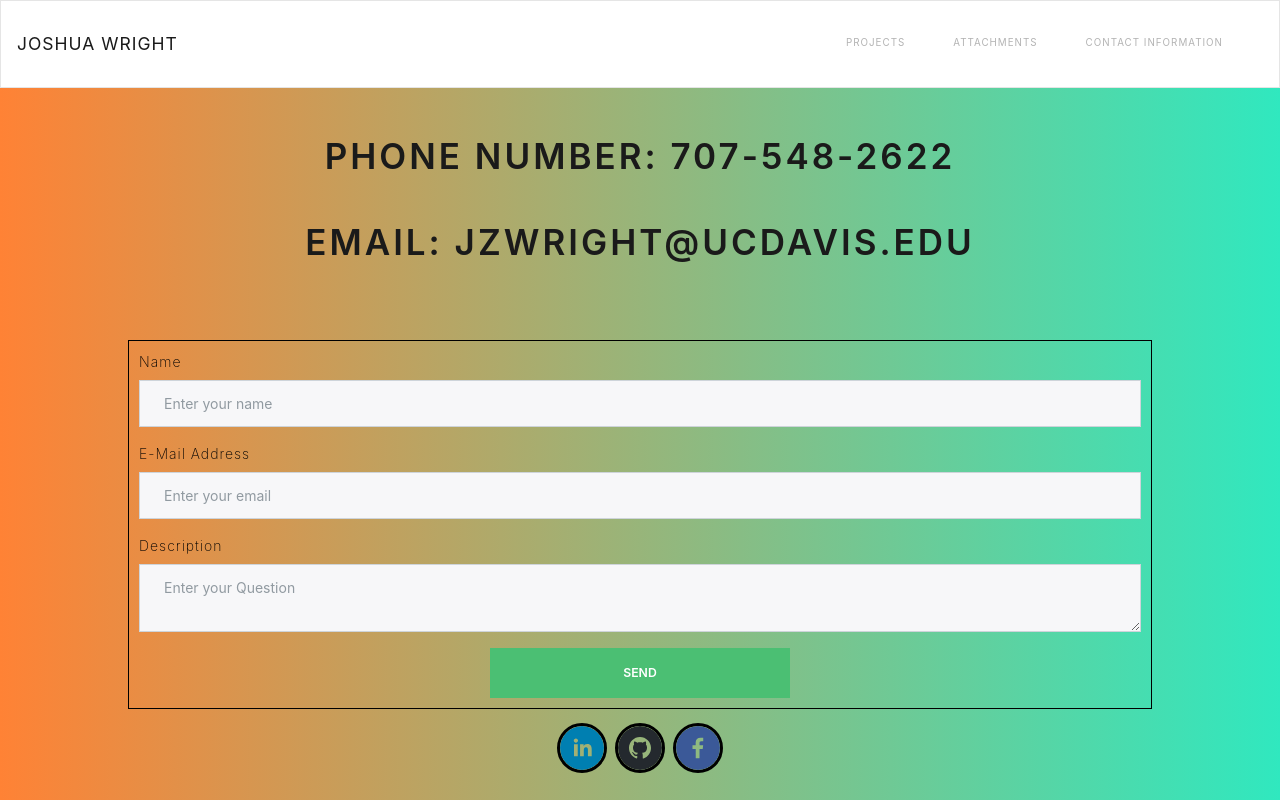
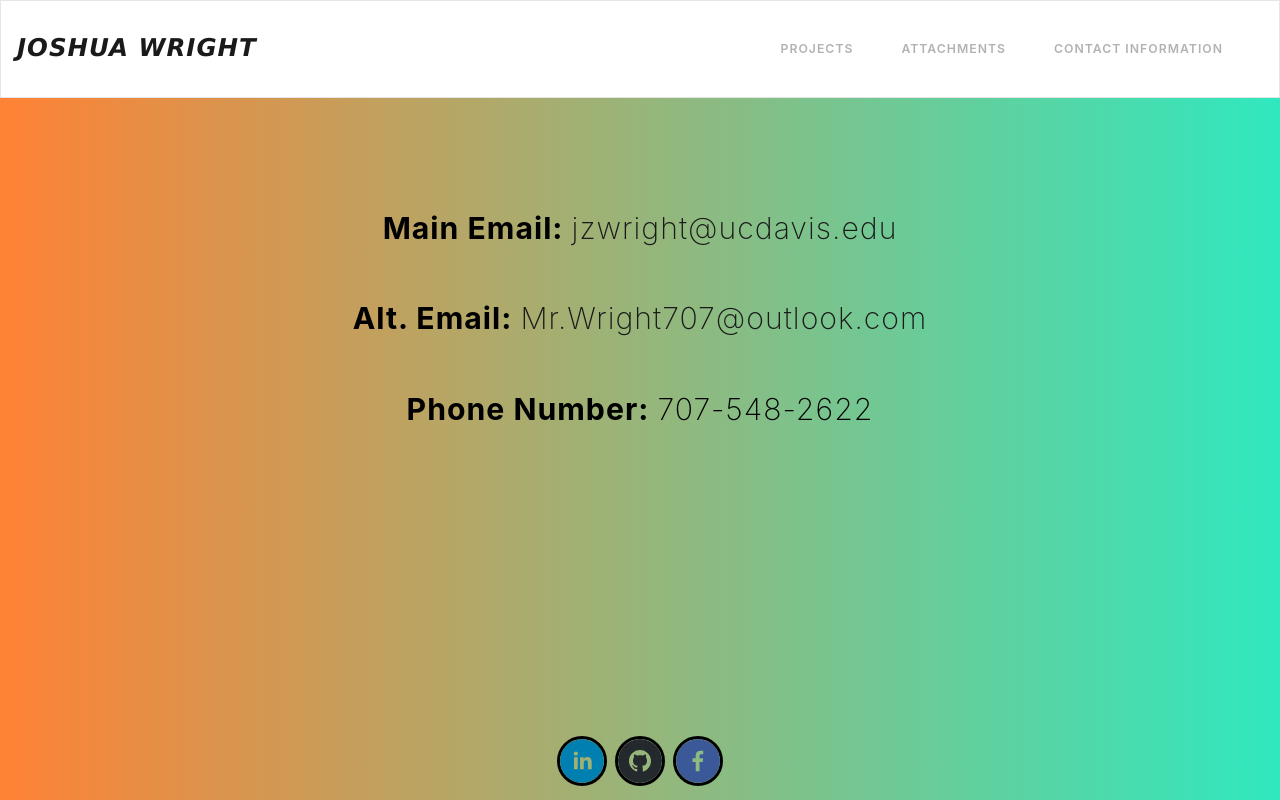
Before and after one commit to Jwright707/jdwportfolio, a React (Create React App) app: page /login in a window 1280 px wide. Built offline with nearby package versions, Linux system fonts and the light colour scheme.

Commit message:
style&contactUD

```diff
--- a/src/components/attachments.js
+++ b/src/components/attachments.js
@@ -20,7 +20,7 @@ class attachments extends Component {
             <img src={transcriptPic} className="pi" />
           </a>
           <br />
-          <a href={transcript} download>
+          <a href={transcript} download className="downloadlink">
             Download
           </a>
         </p>
@@ -31,7 +31,7 @@ class attachments extends Component {
             <img src={resumePic} className="pi" />
           </a>
           <br />
-          <a href={resume} download>
+          <a href={resume} download className="downloadlink">
             Download
           </a>
         </p>
@@ -42,7 +42,7 @@ class attachments extends Component {
             <img src={personalRPic} className="pi" />
           </a>
           <br />
-          <a href={personalR} download>
+          <a href={personalR} download className="downloadlink">
             Download
           </a>
         </p>
@@ -53,7 +53,7 @@ class attachments extends Component {
             <img src={coverLetterPic} className="pi" />
           </a>
           <br />
-          <a href={coverLetter} download>
+          <a href={coverLetter} download className="downloadlink">
             Download
           </a>
         </p>
--- a/src/components/error.js
+++ b/src/components/error.js
@@ -1,10 +1,12 @@
 import React from "react";
 import "../templates/error.css";
+import lostpic from "../pictures/lost.jpg";
 
 const Error = () => {
   return (
     <div className="errorPage">
       <h2>Page does not exist</h2>
+      <img src={lostpic} className="lost" />
     </div>
   );
 };
--- a/src/components/home.js
+++ b/src/components/home.js
@@ -19,6 +19,7 @@ class Home extends Component {
           </p>
           <img src={pic} className="pic" alt="joshua_wright" />
           <span className="item2">
+            <hr />
             <h2>Skills</h2>
             <p className="skills">
               <b>Productive: </b> Python, R, HTML, CSS
--- a/src/components/login.js
+++ b/src/components/login.js
@@ -40,10 +40,21 @@ class Login extends Component {
   render() {
     return (
       <div>
-        <h2> Phone Number: 707-548-2622</h2>
-        <h2> Email: jzwright@ucdavis.edu</h2>
+        <span className="contactinfo">
+          <p className="listEmail">
+            <b>Main Email: </b>
+            <a href="mailto:jzwright@ucdavis.edu">jzwright@ucdavis.edu</a>
+            <br />
+            <b>Alt. Email: </b>
+            <a href="mailto:Mr.Wright707@outlook.com">
+              Mr.Wright707@outlook.com
+            </a>
+            <br />
+            <b>Phone Number: </b> 707-548-2622
+          </p>
+        </span>
 
-        <Form onSubmit={this.handleSubmit} className="contactPage">
+        {/* <Form onSubmit={this.handleSubmit} className="contactPage">
           <FormGroup>
             <Label htmlFor="name">Name</Label>
             <Input
@@ -80,7 +91,7 @@ class Login extends Component {
           <Button color="success" className="button">
             Send
           </Button>
-        </Form>
+        </Form> */}
         <span className="socialIcons">
           <SocialIcon
             url="https://www.linkedin.com/in/joshua-wright-29089a94/"
--- a/src/components/navbar.js
+++ b/src/components/navbar.js
@@ -8,6 +8,7 @@ import {
   NavLink
 } from "reactstrap";
 import React, { Component } from "react";
+import "../templates/navbar.css";
 
 class Navbr extends Component {
   constructor(props) {
@@ -27,17 +28,19 @@ class Navbr extends Component {
     return (
       <div>
         <Navbar color="light" light expand="md">
-          <NavbarBrand href="/">Joshua Wright</NavbarBrand>
+          <NavbarBrand href="/" className="toptitle">
+            Joshua Wright
+          </NavbarBrand>
           <NavbarToggler onClick={this.toggle} />
           <Collapse isOpen={this.state.isOpen} navbar>
             <Nav className="ml-auto" navbar>
-              <NavItem>
+              <NavItem className="item">
                 <NavLink href="/projects">Projects</NavLink>
               </NavItem>
-              <NavItem>
+              <NavItem className="item">
                 <NavLink href="/attachments">Attachments</NavLink>
               </NavItem>
-              <NavItem>
+              <NavItem className="item">
                 <NavLink href="/login">Contact Information</NavLink>
               </NavItem>
             </Nav>
--- a/src/components/projects.js
+++ b/src/components/projects.js
@@ -7,7 +7,7 @@ class Projects extends Component {
   render() {
     return (
       <div className="projectsPage">
-        <h2>Sac-Hack's Project</h2>
+        <h2 className="titles">Sac-Hack's Project</h2>
         <br />
         <p>
           <b>Developer Role: </b>Created React components and design of web
@@ -24,8 +24,8 @@ class Projects extends Component {
         >
           <img src={tripQuest} className="tripQuest" />
         </a>
-
-        <h2>Personal Website</h2>
+        <hr />
+        <h2 className="titles">Personal Website</h2>
         <br />
         <p>
           <b>Developer Role: </b>Created and designed entire web application
--- a/src/templates/attachments.css
+++ b/src/templates/attachments.css
@@ -36,6 +36,7 @@
   margin-top: 5%;
   box-shadow: -4px 3px 10px black;
   transition-duration: 2s;
+  margin-bottom: 3%;
 }
 
 .pi:hover {
@@ -71,7 +72,10 @@ p.atch4 {
   margin-bottom: 5%;
 }
 
-a {
+.downloadlink {
   font-weight: normal;
-  font-size: 80%;
+  font-size: 70%;
+  border: 3px solid black;
+  padding: 1%;
+  background: coral;
 }
--- a/src/templates/error.css
+++ b/src/templates/error.css
@@ -1,4 +1,10 @@
 .errorPage {
+  margin: 5%;
   display: block;
   text-align: center;
 }
+
+.lost {
+  width: 90%;
+  border: 2px solid black;
+}
--- a/src/templates/home.css
+++ b/src/templates/home.css
@@ -41,6 +41,7 @@ h2 {
   display: block;
   text-align: center;
   padding-top: 2%;
+  font-size: 250%;
 }
 
 .pic {
@@ -64,3 +65,13 @@ h1 {
   padding-top: 2%;
   font-size: 500%;
 }
+
+hr {
+  display: block;
+  margin-top: 0.5em;
+  margin-bottom: 0.5em;
+  margin-left: auto;
+  margin-right: auto;
+  border-style: inset;
+  border-width: 0.5px;
+}
--- a/src/templates/login.css
+++ b/src/templates/login.css
@@ -6,11 +6,13 @@
   margin-top: 10vh;
   color: black;
 }
-h2 {
+.contactinfo {
   margin: auto;
-  width: 80%;
-  margin-top: 2%;
-  line-height: 100%;
+  width: 95%;
+  margin-top: 5%;
+  line-height: 200%;
+  font-size: 120%;
+  display: block;
 }
 
 .socialIcons {
@@ -18,6 +20,10 @@ h2 {
   margin: auto;
   text-align: center;
   padding: 10px;
+  position: fixed;
+  bottom: 0;
+  left: 0;
+  right: 0;
 }
 
 .button {
@@ -34,6 +40,20 @@ h2 {
 
 .icon:hover {
   transition: 0.8s ease;
-
   transform: rotate(360deg) scale(1.2);
 }
+
+.listEmail {
+  margin: auto;
+  margin-top: 7%;
+  width: 100%;
+  font-size: 180%;
+  line-height: 300%;
+  display: block;
+  text-align: center;
+  color: black;
+}
+
+b {
+  font-weight: bold;
+}
--- /dev/null
+++ b/src/templates/navbar.css
@@ -0,0 +1,13 @@
+.toptitle {
+  font-size: 200%;
+  font-style: italic;
+  font-family: Verdana, Geneva, Tahoma, sans-serif;
+}
+
+.ml-auto {
+  font-size: 100%;
+}
+
+.item:hover {
+  text-decoration: underline;
+}
--- a/src/templates/projects.css
+++ b/src/templates/projects.css
@@ -6,7 +6,7 @@
   font-size: 130%;
 }
 
-h2 {
+.titles {
   font-size: 250%;
 }
 
```
Also changed, not shown: 1 other file (tests, documents, lock files or other folders).
